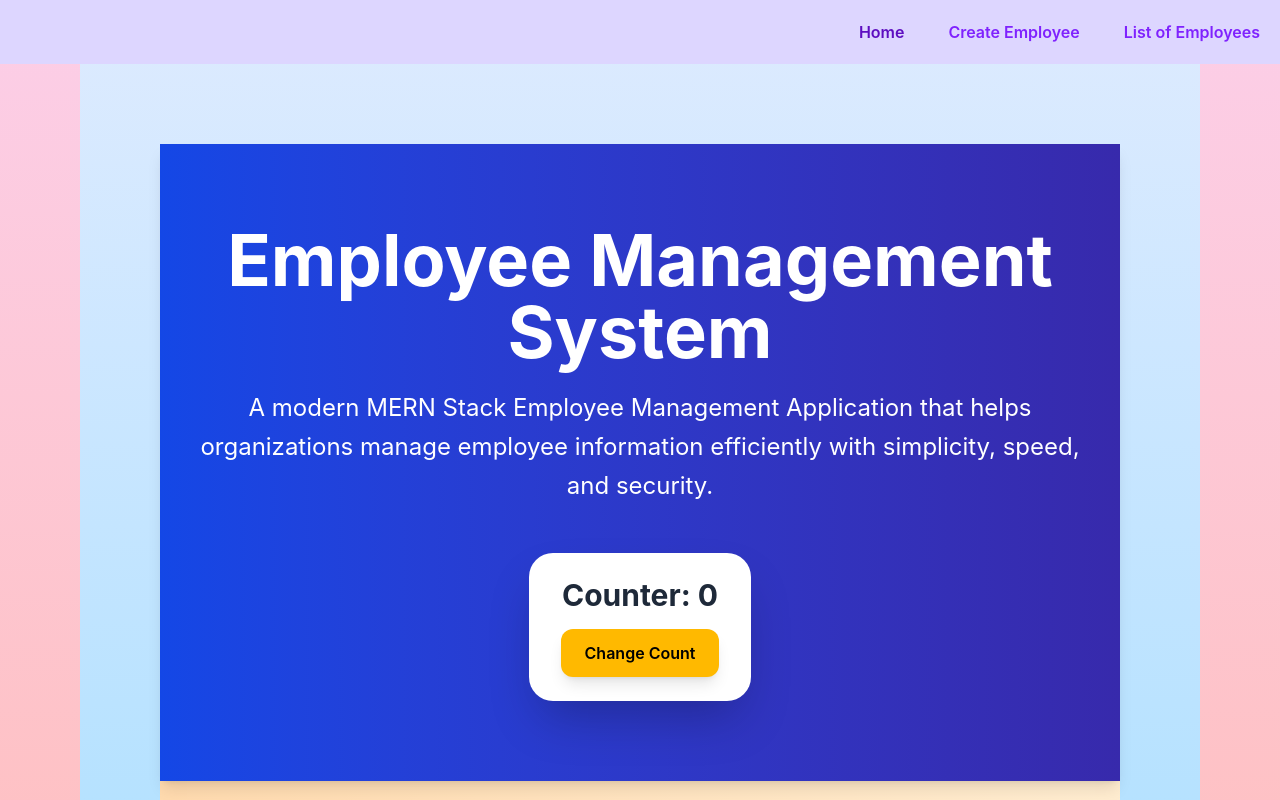
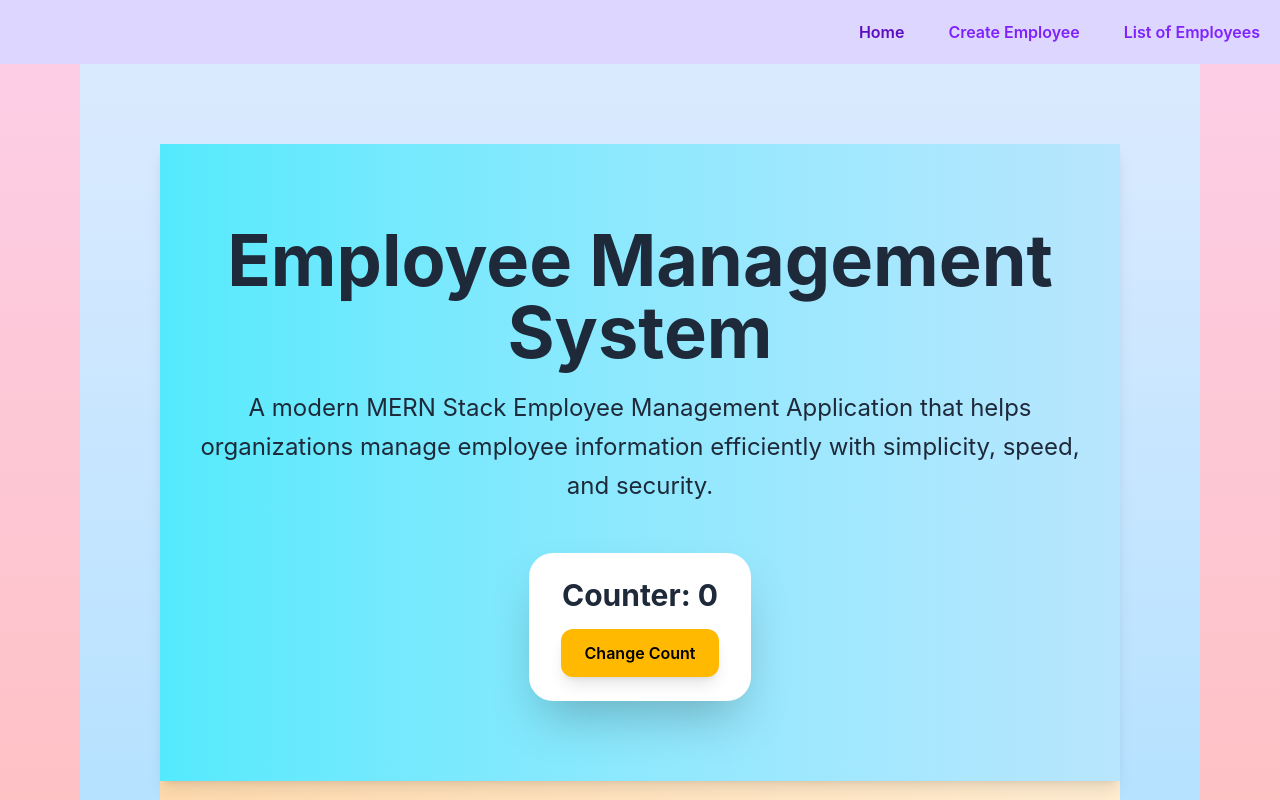
Before and after one commit to vinaybarrenkula-maker/mern-mini, a React app in the folder frontend/: page / in a window 1280 px wide. Shown: the top 800 px of the page. Built offline with nearby package versions, Linux system fonts and the light colour scheme; the HTML template or start-up script is replaced by a standard one.

Commit message:
Update Home.jsx

```diff
--- a/frontend/src/components/Home.jsx
+++ b/frontend/src/components/Home.jsx
@@ -8,7 +8,7 @@ function Home() {
   return (
    <div className="bg-gradient-to-br from-orange-200 to-amber-50 min-h-screen text-gray-800">
       {/* HERO SECTION */}
-      <section className="text-center py-20 px-6 bg-gradient-to-r from-blue-700 to-indigo-800 text-white shadow-lg">
+      <section className="text-center py-20 px-6 bg-gradient-to-r from-cyan-300 to-sky-200 text-gray-800 shadow-lg">
         <h1 className="text-5xl md:text-7xl font-bold mb-5">
           Employee Management System
         </h1>
```
